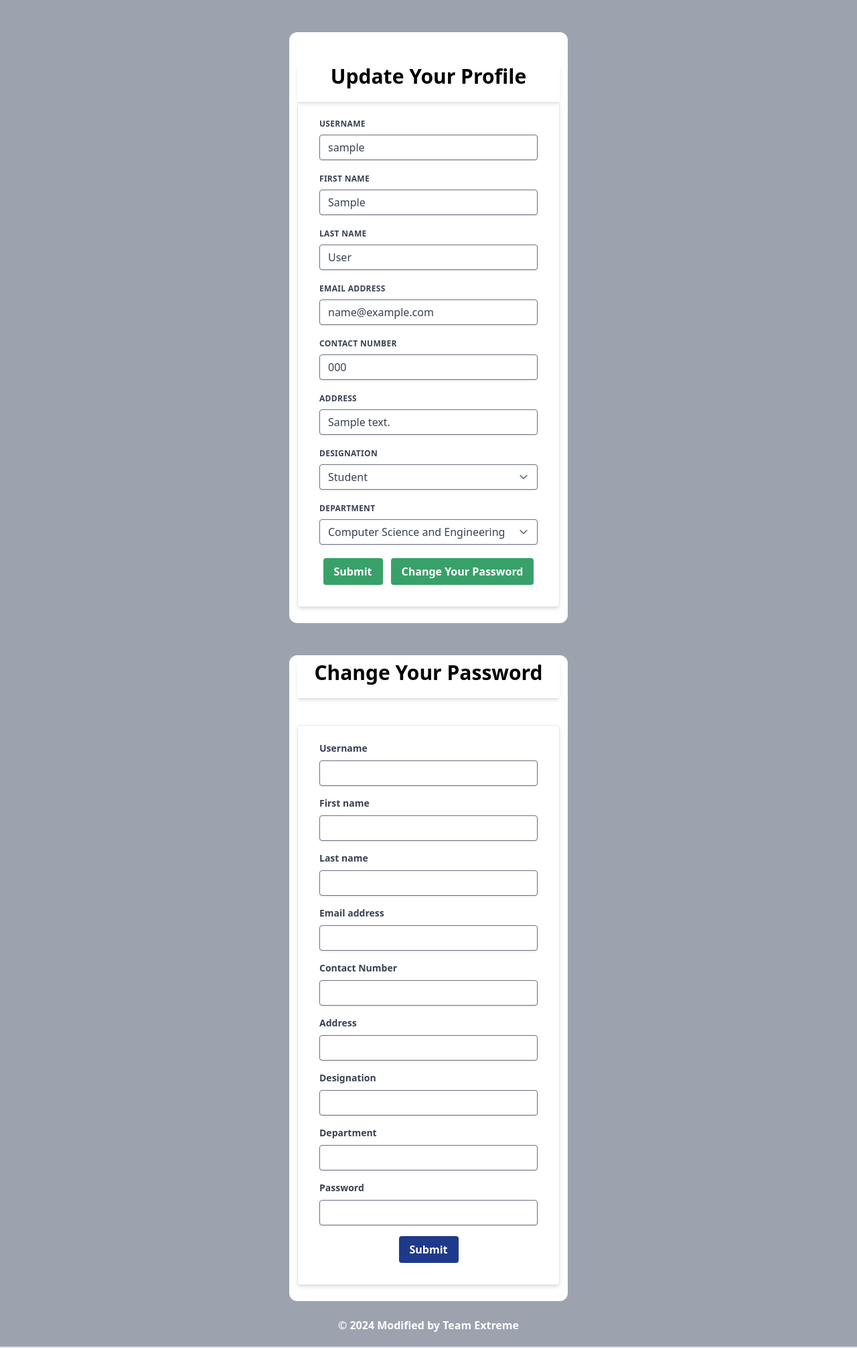
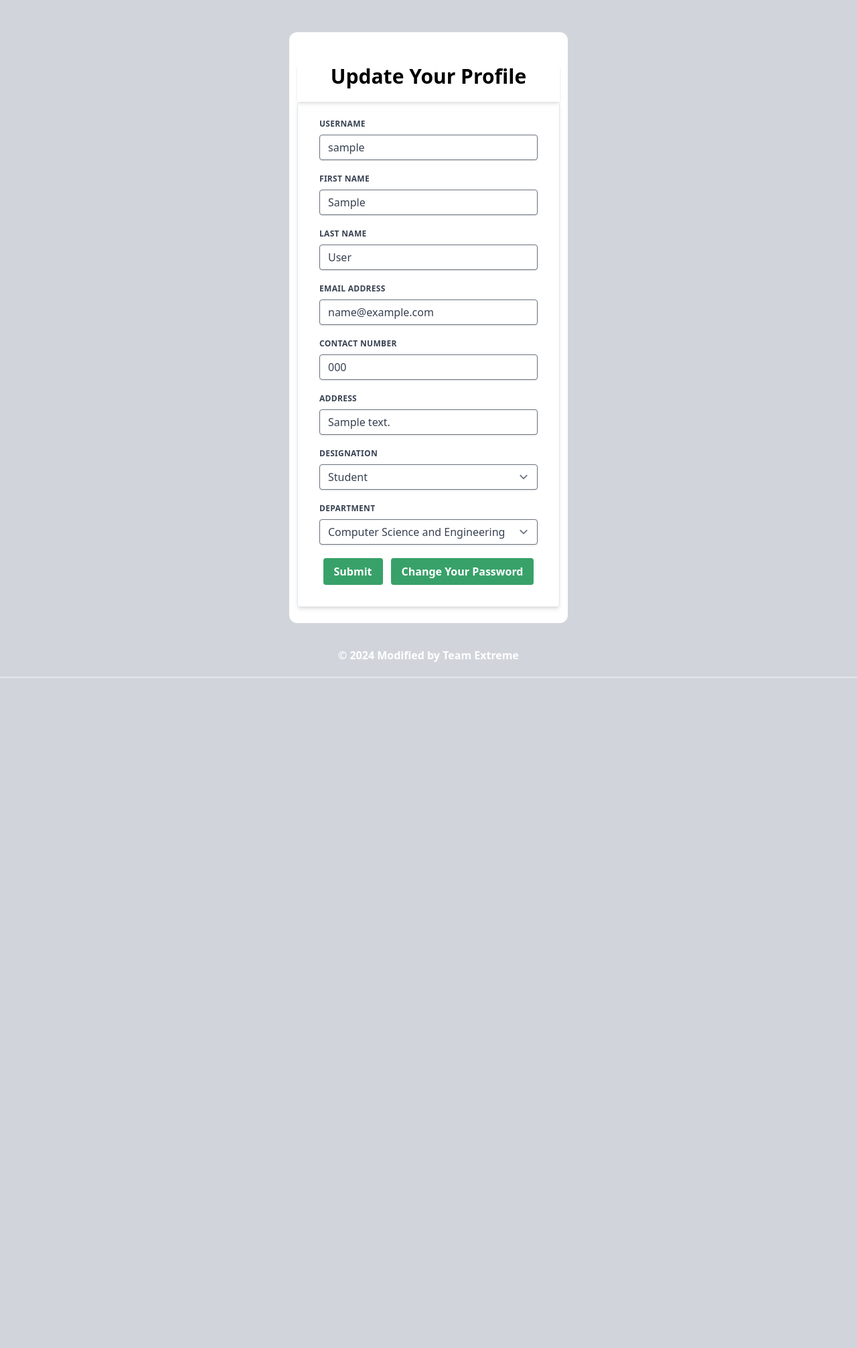
Before and after one commit to ratulhasan001/BAUET_archive_project, a Django app: page /accounts/profile/edit in a window 1280 px wide. Shown: the part 80-2092 px from the top of the page at 67% size. After the commit the page ends 1092 px from the top, so only its background shows below. Run offline with Django 4.2, Linux system fonts and the light colour scheme; a user stored in the database is signed in; tables that the repository leaves empty hold one stand-in row (values such as "Sample post"); parts of the project's set-up code (start-up, migrations or seed data) failed here and were passed over; some libraries are stand-ins or nearby versions.

Commit message:
project_updated

```diff
--- a/archive_project/accounts/templates/edit_profile.html
+++ b/archive_project/accounts/templates/edit_profile.html
@@ -1,6 +1,9 @@
-{% extends 'base.html' %} {% load static %} {% block content %}
+{% extends 'base.html' %}
+{% load static %}
+{% block head_title %}Edit Profile{% endblock %}
+{% block content %}
 
-<div class="grid grid-cols-3 gap-4">
+<div class="grid grid-cols-3 gap-4 mb-3">
   <div></div>
   <div class="py-2 px-3 rounded-xl bg-white mt-12">
     <div class="w-full mt-10">
@@ -148,34 +151,6 @@
 
 
 
-<div class="grid grid-cols-3 gap-4">
-  <div></div>
-  <div class="py-2 px-3 rounded-xl bg-white mt-12">
-      <h1 class="font-bold text-3xl text-center pb-5 shadow-md">Change Your Password</h1>
-      <div class="w-full mt-10">
-          <form method="post" class="shadow-md border border-gray-200 rounded px-8 pt-6 pb-8 mb-4">
-              {% csrf_token %} {% for hidden_field in form.hidden_fields %} {{ hidden_field.errors }} {{ hidden_field }} {% endfor %}
-              {% for field in form.visible_fields %}
-              <div class="mb-4">
-                  <label class="block text-gray-700 text-sm font-bold mb-2" for="{{ field.id_for_label }}">
-              {{ field.label }}
-          </label>
-                  <input class="shadow appearance-none border border-gray-500 rounded w-full py-2 px-3 text-gray-700 leading-tight focus:outline-none focus:shadow-outline" name="{{ field.name }}" id="{{ field.id_for_label }}" type="{{ field.widget_type }}">
-              </div>
-              {% if field.errors %} {% for error in field.errors %}
-              <p class="text-red-600 text-sm italic pb-2">{{ error }}</p>
-              {% endfor %} {% endif %} {% endfor %}
-
-              <div class="flex items-center justify-center w-full">
-                  <button class="bg-blue-900 hover:bg-blue-700 text-white font-bold py-2 px-4 rounded focus:outline-none focus:shadow-outline" type="submit">
-              Submit
-          </button>
-              </div>
-          </form>
-      </div>
-  </div>
-</div>
-
 
 
 
--- a/archive_project/accounts/templates/profile.html
+++ b/archive_project/accounts/templates/profile.html
@@ -1,7 +1,7 @@
 {% extends 'base.html' %} {% load static %} {% block content %}
 
 <div class="mt-5">
-  <h1 class="font-bold text-white text-3xl text-center pb-5 shadow-md">Profile</h1>
+  <h1 class="font-bold text-black text-3xl text-center pb-5 shadow-md">Profile</h1>
 </div>
 <div class="flex items-center mt-4 w-full justify-center">
   <div class="max-w-xs">
@@ -51,7 +51,7 @@
   </div>
 </div>
 
-<h1 class="font-bold text-white text-3xl text-center pb-5 mt-4">All Posts</h1>
+<h1 class="font-bold text-black text-3xl text-center pb-5 mt-4">All Posts</h1>
 
 
 <div class="cards grid grid-cols-3 gap-2 mt-3 mb-3 ml-28">
--- a/archive_project/core/templates/base.html
+++ b/archive_project/core/templates/base.html
@@ -31,7 +31,7 @@
       }
     </style>
   </head>
-  <body class="flex flex-col min-h-screen bg-gray-400">
+  <body class="flex flex-col min-h-screen bg-gray-300">
     {% include 'navbar.html' %}
     <div id="main" class="flex-grow">
       {% block body %}
--- a/archive_project/posts/admin.py
+++ b/archive_project/posts/admin.py
@@ -12,5 +12,4 @@ class PostAdmin(admin.ModelAdmin):
                 pass
 
 admin.site.register(Post, PostAdmin)
-admin.site.register(Comment)
-admin.site.register(Wishlist)
+admin.site.register(CustomTag)
--- a/archive_project/posts/forms.py
+++ b/archive_project/posts/forms.py
@@ -37,7 +37,6 @@ class EditPostForm(forms.ModelForm):
         if commit:
             post.save()
 
-        # Handle author emails without clearing existing authors
         author_emails = self.cleaned_data['author_emails']
         emails = [email.strip() for email in author_emails.split(',') if email.strip()]
         for email in emails:
@@ -45,7 +44,6 @@ class EditPostForm(forms.ModelForm):
                 user = User.objects.get(email=email)
                 post.authors.add(user)
             except User.DoesNotExist:
-                # Handle case where user does not exist
                 pass
         supervisor_emails = self.cleaned_data['supervisor_emails']
         emails = [email.strip() for email in supervisor_emails.split(',') if email.strip()]
--- a/archive_project/theme/static/css/dist/styles.css
+++ b/archive_project/theme/static/css/dist/styles.css
@@ -1437,6 +1396,16 @@ select {
   background-color: rgb(30 58 138 / var(--tw-bg-opacity));
 }
 
+.bg-gray-100 {
+  --tw-bg-opacity: 1;
+  background-color: rgb(243 244 246 / var(--tw-bg-opacity));
+}
+
+.bg-gray-300 {
+  --tw-bg-opacity: 1;
+  background-color: rgb(209 213 219 / var(--tw-bg-opacity));
+}
+
 .bg-gray-400 {
   --tw-bg-opacity: 1;
   background-color: rgb(156 163 175 / var(--tw-bg-opacity));
```
Also changed, not shown: other parts of archive_project/theme/static/css/dist/styles.css (+70 -111 lines), archive_project/core/views.py (+6 -4 lines), archive_project/posts/templates/post_details.html (+9 -6 lines).
